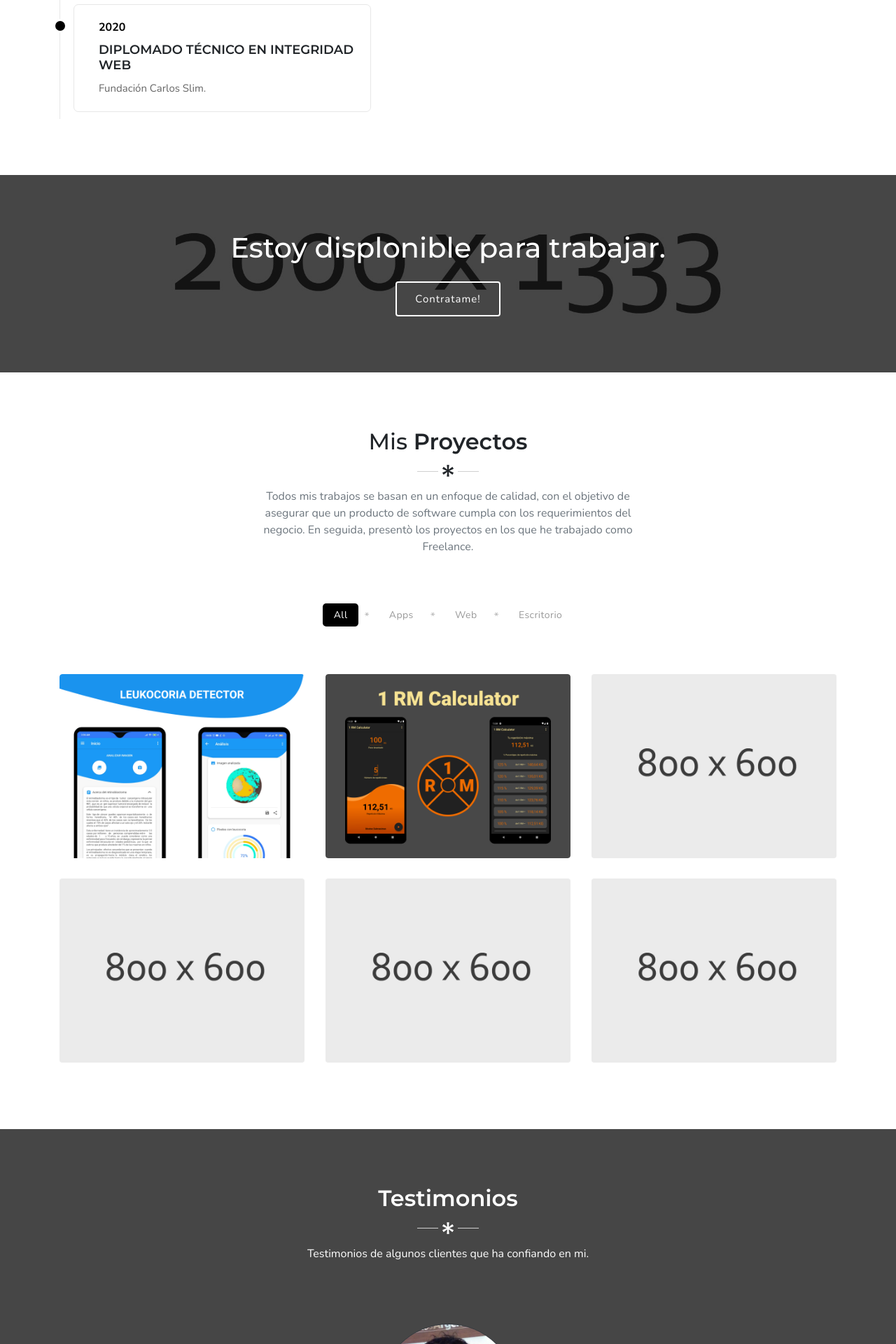
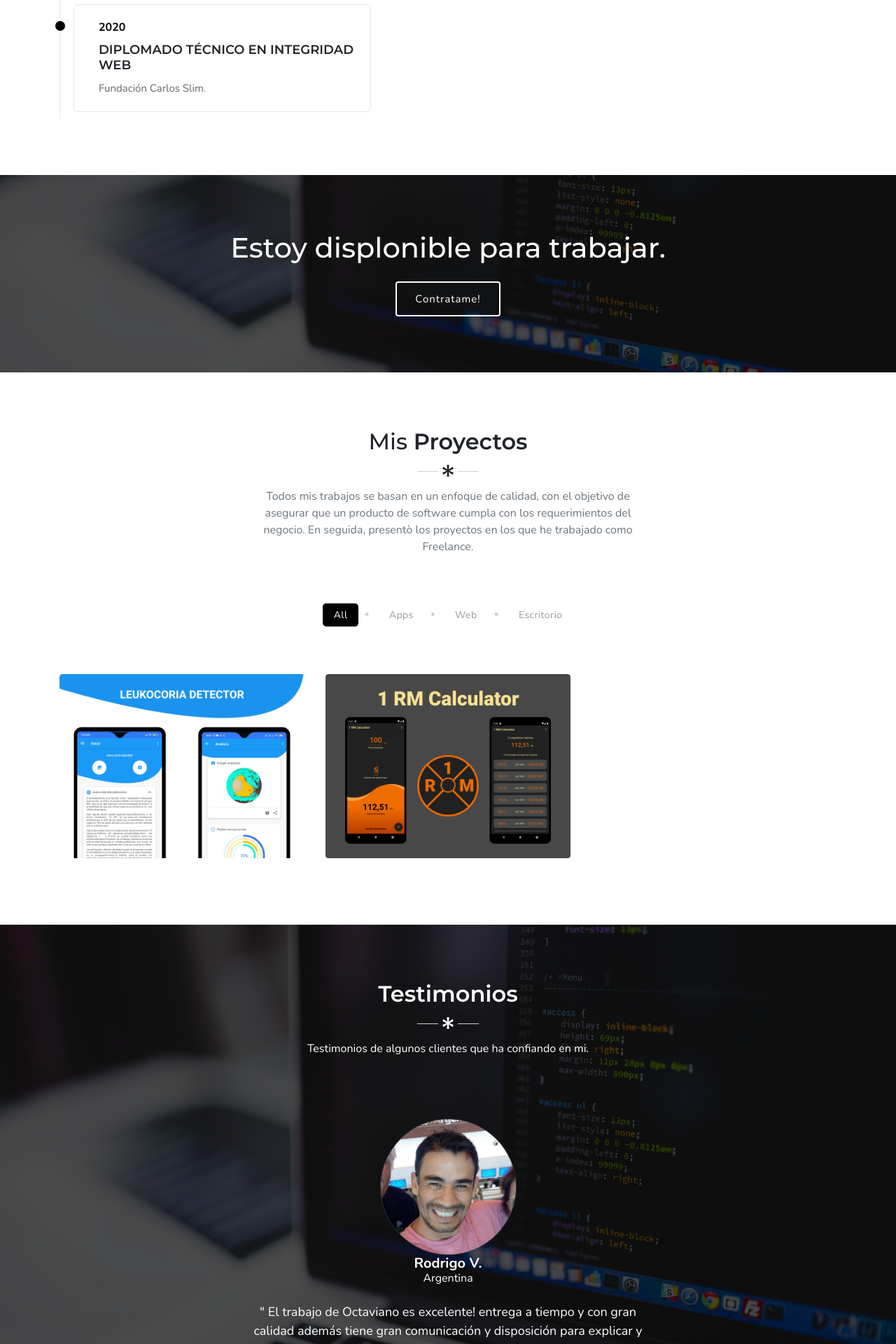
Before and after one commit to OctavianoDeLaTorre/OctavianoDeLaTorre.com, a PHP site: page / in a window 1280 px wide. Shown: the part 4528-6448 px from the top of the page at 70% size. Run offline with PHP 8.4, Linux system fonts and the light colour scheme; some libraries are stand-ins or nearby versions.

Commit message:
Actualizar imagenes de fondo

```diff
--- a/css/style.css
+++ b/css/style.css
@@ -733,7 +733,7 @@ button:focus {
 
 .bg-cta {
     position: relative;
-    background-image: url(../images/img-2.jpg);
+    background-image: url(../images/portada_octaviano.jpg);
     background-size: cover;
     background-position: center center;
 }
@@ -934,7 +934,7 @@ button:focus {
 
 .bg-client {
     position: relative;
-    background-image: url(../images/img-3.jpg);
+    background-image: url(../images/portada_octaviano.jpg);
     background-size: cover;
     background-position: center center;
 }
--- a/index.html
+++ b/index.html
@@ -563,54 +563,6 @@
                             </div>
                         </div>
                     </div>
-                    <div class="col-lg-4 work">
-                        <div class="work_img_box rounded">
-                            <a class="img-zoom" href="images/works/3.jpg"></a>
-                            <div class="work_images">
-                                <img src="images/works/3.jpg" alt="image" class="img-fluid mx-auto d-block">
-                                <div class="work_overlay">
-                                    <h4>Media, Icons</h4>
-                                    <h6>Open Imagination</h6>
-                                </div>
-                            </div>
-                        </div>
-                    </div>
-                    <div class="col-lg-4 seo webdesign">
-                        <div class="work_img_box rounded">
-                            <a class="img-zoom" href="images/works/4.jpg"></a>
-                            <div class="work_images">
-                                <img src="images/works/4.jpg" alt="image" class="img-fluid mx-auto d-block">
-                                <div class="work_overlay">
-                                    <h4>Graphics, UI Elements</h4>
-                                    <h6>Locked Steel Gate</h6>
-                                </div>
-                            </div>
-                        </div>
-                    </div>
-                    <div class="col-lg-4 seo work">
-                        <div class="work_img_box rounded">
-                            <a class="img-zoom" href="images/works/5.jpg"></a>
-                            <div class="work_images">
-                                <img src="images/works/5.jpg" alt="image" class="img-fluid mx-auto d-block">
-                                <div class="work_overlay">
-                                    <h4>Illustrations, Graphics</h4>
-                                    <h6>Mac Sunglasses</h6>
-                                </div>
-                            </div>
-                        </div>
-                    </div>
-                    <div class="col-lg-4 wordpress">
-                        <div class="work_img_box rounded">
-                            <a class="img-zoom" href="images/works/6.jpg"></a>
-                            <div class="work_images">
-                                <img src="images/works/6.jpg" alt="image" class="img-fluid mx-auto d-block">
-                                <div class="work_overlay">
-                                    <h4>UI Elements, Media</h4>
-                                    <h6>Backpack Contents</h6>
-                                </div>
-                            </div>
-                        </div>
-                    </div>
                 </div>
             </div>
         </section>
```
